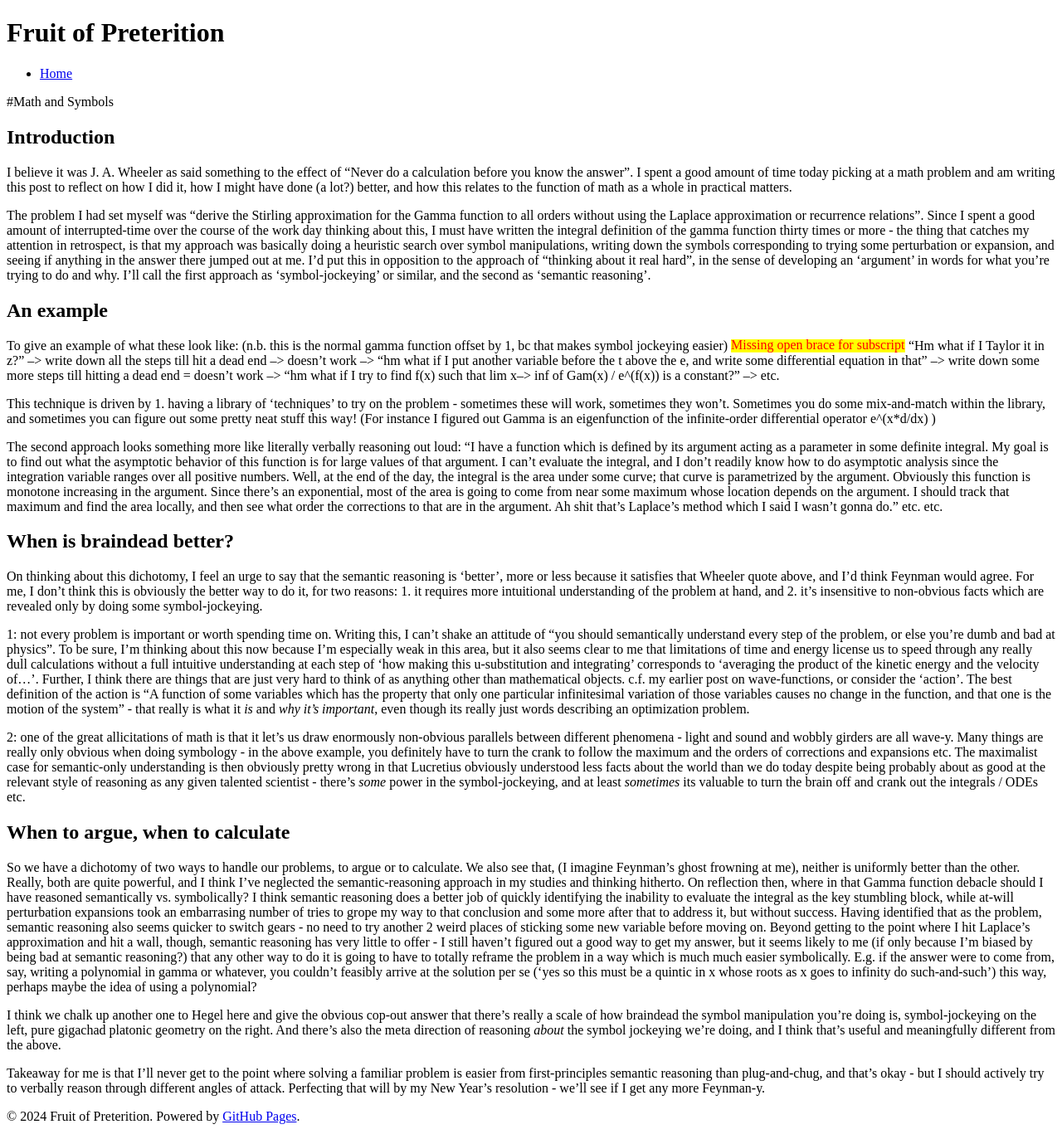
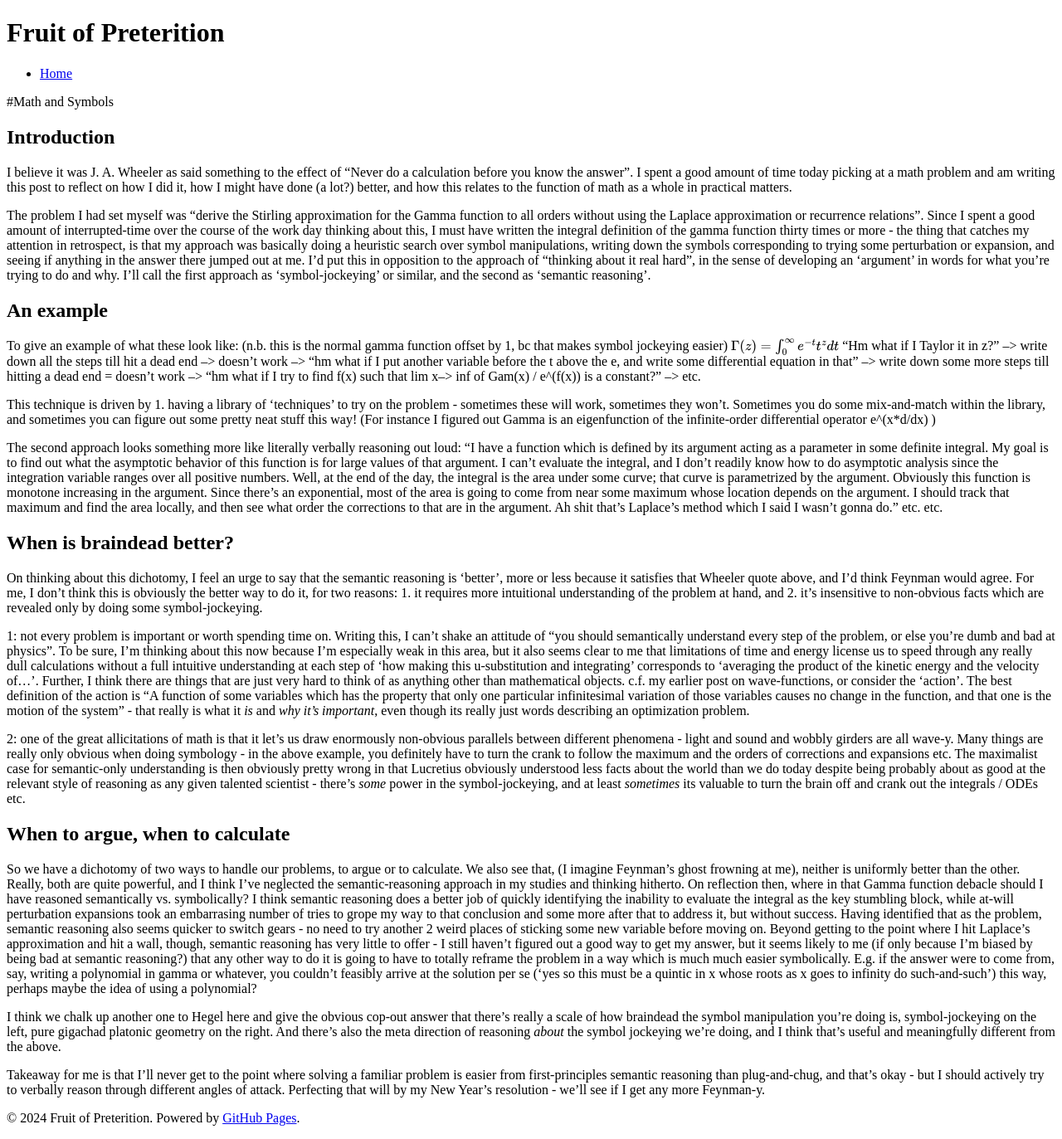
Before and after one commit to CharlesR-W/crw-blog, a Jekyll site: the page built from _posts/2024-11-20-Math-and-Symbols.md, in a window 1280 px wide. Shown: the whole page at 83% size. Built offline with Jekyll 4.4.1, drawn with Linux system fonts in a browser that asks for light colours; our own code applies the rules of GitHub Pages for plain Markdown files.

```diff
--- a/_posts/2024-11-20-Math-and-Symbols.md
+++ b/_posts/2024-11-20-Math-and-Symbols.md
@@ -13,7 +13,7 @@ The problem I had set myself was "derive the Stirling approximation for the Gamm
 ## An example
 To give an example of what these look like: (n.b. this is the normal gamma function offset by 1, bc that makes symbol jockeying easier)
 $$
-\Gamma(z) = \int__0^\infty e^{-t} t^z dt
+\Gamma(z) = \int_0^\infty e^{-t} t^z dt
 $$
 "Hm what if I Taylor it in z?" --> write down all the steps till hit a dead end --> doesn't work --> "hm what if I put another variable before the t above the e, and write some differential equation in that" --> write down some more steps till hitting a dead end = doesn't work --> "hm what if I try to find f(x) such that lim x--> inf of Gam(x) / e^(f(x)) is a constant?" --> etc.
 
```
